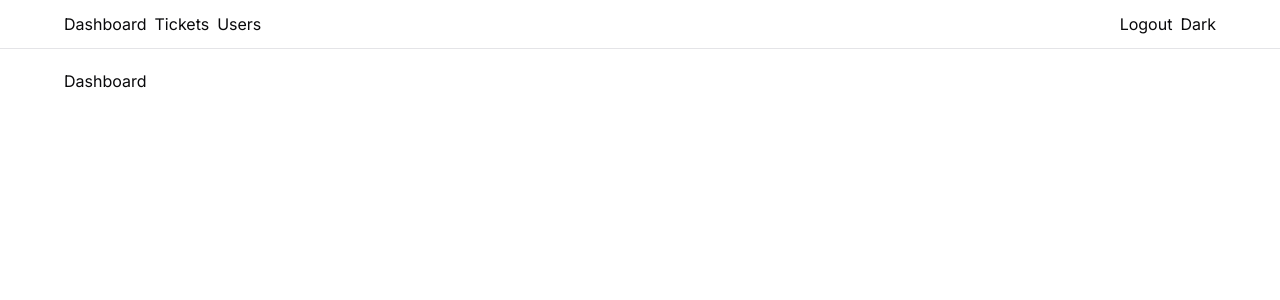
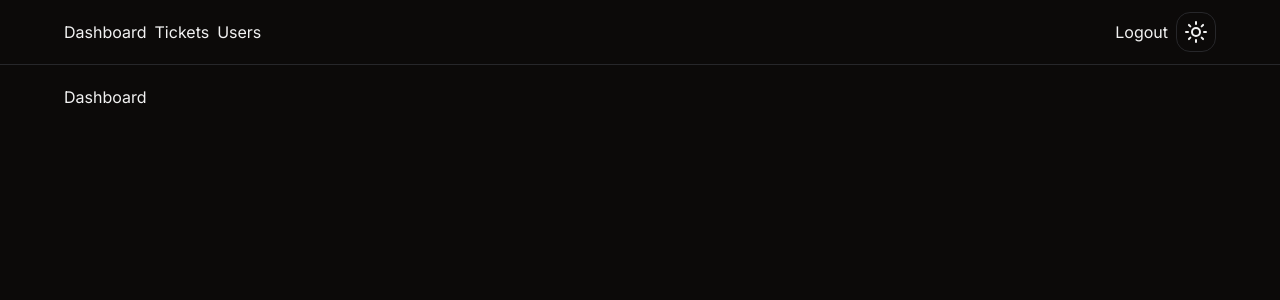
Before and after one commit to Wolferner/ticketing-app-learning, a Next.js app: page / in a window 1280 px wide. Shown: the top 300 px of the page. Built offline with nearby package versions, Linux system fonts and the light colour scheme.

Commit message:
6. Basic Theme switcher using next-theme

```diff
--- a/app/layout.tsx
+++ b/app/layout.tsx
@@ -1,4 +1,5 @@
 import MainNav from '@/components/MainNav';
+import { ThemeProvider } from '@/components/theme-provider';
 import type { Metadata } from 'next';
 import { Inter } from 'next/font/google';
 import './globals.css';
@@ -18,6 +19,12 @@
 	return (
 		<html lang='en'>
 			<body className={inter.className}>
+				<ThemeProvider
+					attribute='class'
+					defaultTheme='dark'
+					enableSystem
+					disableTransitionOnChange
+				>
 					<nav className='flex flex-col items-center border-b mb-5 px-5 py-3'>
 						<div className='max-w-6xl w-full'>
 							<MainNav />
@@ -26,6 +33,7 @@
 					<main className='flex flex-col items-center '>
 						<div className='max-w-6xl w-full'>{children}</div>
 					</main>
+				</ThemeProvider>
 			</body>
 		</html>
 	);
--- a/components/MainNav.tsx
+++ b/components/MainNav.tsx
@@ -1,5 +1,6 @@
 import Link from 'next/link';
 import React from 'react';
+import ToggleMode from './ToggleMode';
 
 const MainNav = () => {
 	return (
@@ -11,7 +12,7 @@
 			</div>
 			<div className='flex items-center gap-2'>
 				<Link href='/'>Logout</Link>
-				<Link href='/tickets'>Dark</Link>
+				<ToggleMode />
 			</div>
 		</div>
 	);
--- /dev/null
+++ b/components/ToggleMode.tsx
@@ -0,0 +1,35 @@
+'use client';
+
+import { MoonIcon, SunIcon } from 'lucide-react';
+import { useTheme } from 'next-themes';
+import React, { useEffect, useState } from 'react';
+import { Button } from './ui/button';
+
+const ToggleMode = () => {
+	const { theme, setTheme } = useTheme();
+	const [mounted, setMounted] = useState(false);
+
+	useEffect(() => {
+		setMounted(true);
+	}, []);
+
+	if (!mounted) return <Button variant='outline' size='icon' disabled />;
+
+	const dark = theme === 'dark';
+
+	return (
+		<Button
+			variant='outline'
+			size='icon'
+			onClick={() => setTheme(`${dark ? 'light' : 'dark'}`)}
+		>
+			{dark ? (
+				<SunIcon className='hover:cursor-pointer hover:text-primary' />
+			) : (
+				<MoonIcon className='hover:cursor-pointer hover:text-primary' />
+			)}
+		</Button>
+	);
+};
+
+export default ToggleMode;
--- /dev/null
+++ b/components/theme-provider.tsx
@@ -0,0 +1,9 @@
+'use client';
+
+import { ThemeProvider as NextThemesProvider } from 'next-themes';
+import { type ThemeProviderProps } from 'next-themes/dist/types';
+import * as React from 'react';
+
+export function ThemeProvider({ children, ...props }: ThemeProviderProps) {
+	return <NextThemesProvider {...props}>{children}</NextThemesProvider>;
+}
--- /dev/null
+++ b/components/ui/button.tsx
@@ -0,0 +1,56 @@
+import * as React from "react"
+import { Slot } from "@radix-ui/react-slot"
+import { cva, type VariantProps } from "class-variance-authority"
+
+import { cn } from "@/lib/utils"
+
+const buttonVariants = cva(
+  "inline-flex items-center justify-center whitespace-nowrap rounded-md text-sm font-medium ring-offset-background transition-colors focus-visible:outline-none focus-visible:ring-2 focus-visible:ring-ring focus-visible:ring-offset-2 disabled:pointer-events-none disabled:opacity-50",
+  {
+    variants: {
+      variant: {
+        default: "bg-primary text-primary-foreground hover:bg-primary/90",
+        destructive:
+          "bg-destructive text-destructive-foreground hover:bg-destructive/90",
+        outline:
+          "border border-input bg-background hover:bg-accent hover:text-accent-foreground",
+        secondary:
+          "bg-secondary text-secondary-foreground hover:bg-secondary/80",
+        ghost: "hover:bg-accent hover:text-accent-foreground",
+        link: "text-primary underline-offset-4 hover:underline",
+      },
+      size: {
+        default: "h-10 px-4 py-2",
+        sm: "h-9 rounded-md px-3",
+        lg: "h-11 rounded-md px-8",
+        icon: "h-10 w-10",
+      },
+    },
+    defaultVariants: {
+      variant: "default",
+      size: "default",
+    },
+  }
+)
+
+export interface ButtonProps
+  extends React.ButtonHTMLAttributes<HTMLButtonElement>,
+    VariantProps<typeof buttonVariants> {
+  asChild?: boolean
+}
+
+const Button = React.forwardRef<HTMLButtonElement, ButtonProps>(
+  ({ className, variant, size, asChild = false, ...props }, ref) => {
+    const Comp = asChild ? Slot : "button"
+    return (
+      <Comp
+        className={cn(buttonVariants({ variant, size, className }))}
+        ref={ref}
+        {...props}
+      />
+    )
+  }
+)
+Button.displayName = "Button"
+
+export { Button, buttonVariants }
--- a/package.json
+++ b/package.json
@@ -9,10 +9,12 @@
     "lint": "next lint"
   },
   "dependencies": {
+    "@radix-ui/react-slot": "^1.0.2",
     "class-variance-authority": "^0.7.0",
     "clsx": "^2.1.0",
     "lucide-react": "^0.362.0",
     "next": "14.1.4",
+    "next-themes": "^0.3.0",
     "react": "^18",
     "react-dom": "^18",
     "tailwind-merge": "^2.2.2",
```
Also changed, not shown: 1 other file (tests, documents, lock files or other folders). Lines whose indentation alone changed are shown as unchanged.
